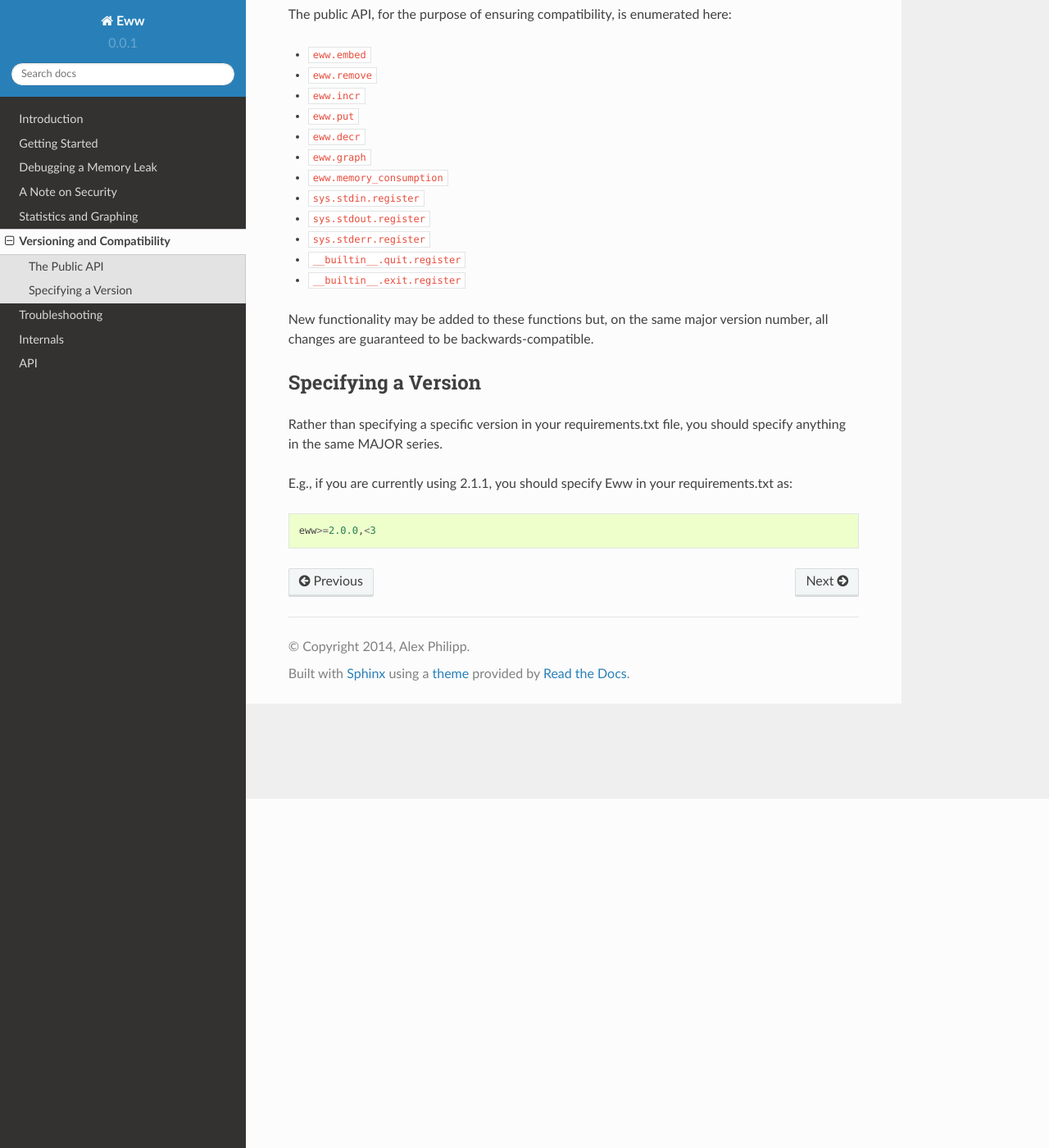
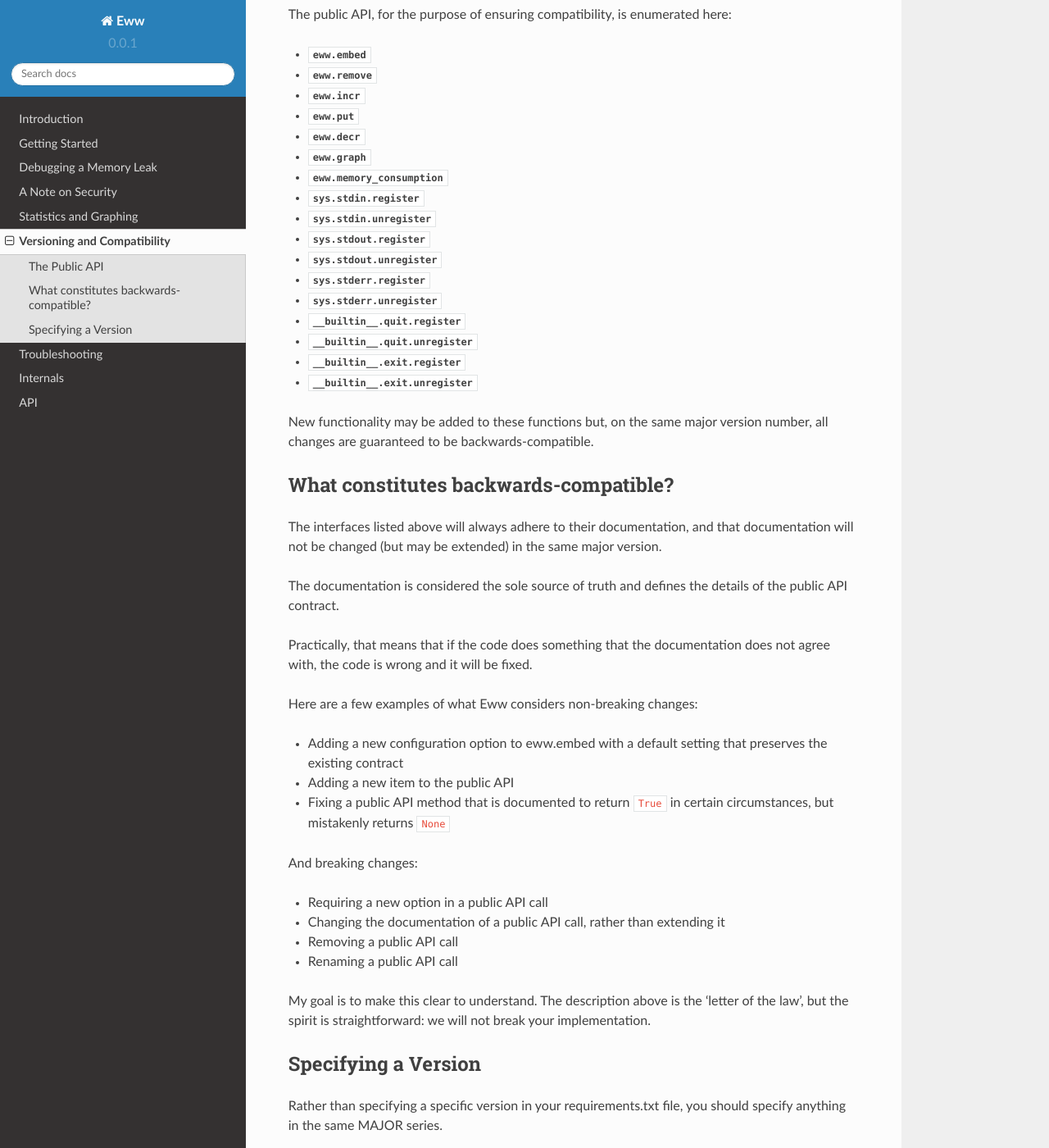
Before and after one commit to py-eww/eww, a Sphinx documentation site: the page built from docs/source/versioning_compatibility.rst, in a window 1280 px wide and 1400 px high, scrolled down 426 px. Shown: the whole window at 82% size. Built offline with Sphinx 7.4.7 and the Read the Docs theme 2.0.0, drawn with Linux system fonts in a browser that asks for light colours; pages that are not in the unit, such as notebooks, are missing from menus.

Commit message:
extended docs

```diff
--- a/docs/source/api/index.rst
+++ b/docs/source/api/index.rst
@@ -1,5 +1,11 @@
 API
 ===
+
+Each page in this section contains documentation on a module in Eww.  The documentation is autogenerated from the source code.
+
+As described on the :ref:`versioning` page, only a small number of methods are intended to be used by end users.  The interfaces described there as public are the only interfaces where compatibility is guaranteed.
+
+This documentation is geared towards developers looking to contribute to Eww.  Anything not positively identified as public should not be used by anyone implementing Eww.
 
 .. toctree::
    :maxdepth: 2
--- a/docs/source/versioning_compatibility.rst
+++ b/docs/source/versioning_compatibility.rst
@@ -15,20 +17,49 @@ The Public API
 
 The public API, for the purpose of ensuring compatibility, is enumerated here:
 
-* :code:`eww.embed`
-* :code:`eww.remove`
-* :code:`eww.incr`
-* :code:`eww.put`
-* :code:`eww.decr`
-* :code:`eww.graph`
-* :code:`eww.memory_consumption`
-* :code:`sys.stdin.register`
-* :code:`sys.stdout.register`
-* :code:`sys.stderr.register`
-* :code:`__builtin__.quit.register`
-* :code:`__builtin__.exit.register`
+* :py:mod:`eww.embed <eww.implant.embed>`
+* :py:mod:`eww.remove <eww.implant.remove>`
+* :py:mod:`eww.incr <eww.stats.incr>`
+* :py:mod:`eww.put <eww.stats.put>`
+* :py:mod:`eww.decr <eww.stats.decr>`
+* :py:mod:`eww.graph <eww.stats.graph>`
+* :py:mod:`eww.memory_consumption <eww.stats.memory_consumption>`
+* :py:mod:`sys.stdin.register <eww.ioproxy.IOProxy.register>`
+* :py:mod:`sys.stdin.unregister <eww.ioproxy.IOProxy.unregister>`
+* :py:mod:`sys.stdout.register <eww.ioproxy.IOProxy.register>`
+* :py:mod:`sys.stdout.unregister <eww.ioproxy.IOProxy.unregister>`
+* :py:mod:`sys.stderr.register <eww.ioproxy.IOProxy.register>`
+* :py:mod:`sys.stderr.unregister <eww.ioproxy.IOProxy.unregister>`
+* :py:mod:`__builtin__.quit.register <eww.quitterproxy.QuitterProxy.register>`
+* :py:mod:`__builtin__.quit.unregister <eww.quitterproxy.QuitterProxy.unregister>`
+* :py:mod:`__builtin__.exit.register <eww.quitterproxy.QuitterProxy.register>`
+* :py:mod:`__builtin__.exit.unregister <eww.quitterproxy.QuitterProxy.unregister>`
 
 New functionality may be added to these functions but, on the same major version number, all changes are guaranteed to be backwards-compatible.
+
+What constitutes backwards-compatible?
+--------------------------------------
+
+The interfaces listed above will always adhere to their documentation, and that documentation will not be changed (but may be extended) in the same major version.
+
+The documentation is considered the sole source of truth and defines the details of the public API contract.
+
+Practically, that means that if the code does something that the documentation does not agree with, the code is wrong and it will be fixed.
+
+Here are a few examples of what Eww considers non-breaking changes:
+
+* Adding a new configuration option to eww.embed with a default setting that preserves the existing contract
+* Adding a new item to the public API
+* Fixing a public API method that is documented to return ``True`` in certain circumstances, but mistakenly returns ``None``
+
+And breaking changes:
+
+* Requiring a new option in a public API call
+* Changing the documentation of a public API call, rather than extending it
+* Removing a public API call
+* Renaming a public API call
+
+My goal is to make this clear to understand.  The description above is the 'letter of the law', but the spirit is straightforward: we will not break your implementation.
 
 Specifying a Version
 --------------------
```
Also changed, not shown: other parts of docs/source/versioning_compatibility.rst (+2 -0 lines).
